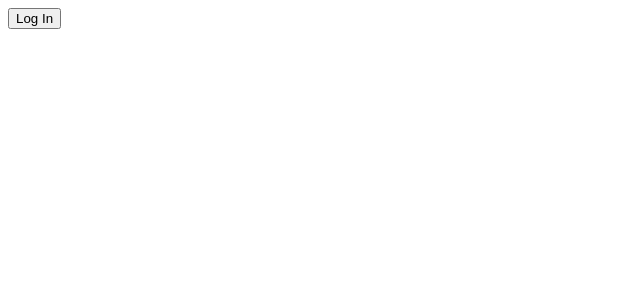
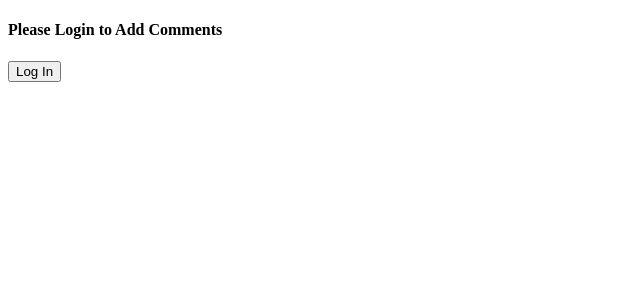
Before and after one commit to anto004/advanced-react, a React (Create React App) app: page /post in a window 1280 px wide. Shown: the top 300 px of the page, without its empty margins (0-640 px from the left). Built offline with nearby package versions, Linux system fonts and the light colour scheme.

Commit message:
Create HOC for authentication

```diff
--- a/src/components/App.js
+++ b/src/components/App.js
@@ -2,8 +2,6 @@ import React, { Component } from "react";
 import { Link } from "react-router-dom";
 import { connect } from "react-redux";
 import { changeAuth } from "actions";
-import CommentBox from "./CommentBox";
-import CommentList from "./CommentList";
 
 // TODO: Create a main page in the App component
 // Navigate to CommentBox
--- a/src/components/CommentBox.js
+++ b/src/components/CommentBox.js
@@ -3,6 +3,7 @@ import { connect } from "react-redux";
 import { saveComment, fetchComments, changeAuth } from "actions";
 import fetchCommentsAPI from "utils/api";
 import CommentList from "components/CommentList";
+import requireAuth from "components/requireAuth";
 
 class CommentBox extends Component {
 	constructor(props) {
@@ -10,34 +11,8 @@ class CommentBox extends Component {
 		this.state = { comment: " " };
 	}
 
-	// Component just got rendered
-	componentDidMount() {
-		console.log("ComponentDidMount: ");
-		this.shouldNavigateAway();
-	}
-
-	// Component after update
 	componentDidUpdate() {
-		console.log("ComponentDidUpdate: ");
-		this.shouldNavigateAway();
-	}
-
-	// helper method
-	// eslint-disable-next-line react/sort-comp
-	shouldNavigateAway() {
-		const { auth } = this.props;
-		if (!auth) {
-			console.log("Not logged In");
-			return true;
-		}
-
-		return false;
-	}
-
-	authenticateUser(auth) {
-		const { boundChangeAuth } = this.props;
-
-		boundChangeAuth(!auth);
+		console.log("CommentBox componentDidUdate called");
 	}
 
 	handleChange = (event) => {
@@ -70,14 +45,25 @@ class CommentBox extends Component {
 		});
 	};
 
+	authenticateUser(auth) {
+		const { boundChangeAuth } = this.props;
+
+		boundChangeAuth(!auth);
+	}
+
 	render() {
 		const { comment } = this.state;
-		const { auth } = this.props;
+		const { isLoggedIn } = this.props;
+		console.log("isLoggedIn:", isLoggedIn);
 
-		return this.shouldNavigateAway() ? (
-			<button type="button" onClick={() => this.authenticateUser(auth)}>
-				Log In
-			</button>
+		// TODO: Create a HOC Log In button
+		return !isLoggedIn ? (
+			<div>
+				<h4>Please Login to Add Comments</h4>
+				<button type="button" onClick={() => this.authenticateUser(isLoggedIn)}>
+					Log In
+				</button>
+			</div>
 		) : (
 			<div>
 				<form onSubmit={this.handleSubmit}>
@@ -100,13 +86,6 @@ class CommentBox extends Component {
 	}
 }
 
-const mapStateToProps = (state) => {
-	return {
-		auth: state.changeAuth,
-		// comments: state, // Pass all the array of comments in the state
-	};
-};
-
 function dispatchStateToProps(dispatch) {
 	return {
 		boundSaveComment: (id, comment) => dispatch(saveComment(id, comment)),
@@ -115,4 +94,4 @@ function dispatchStateToProps(dispatch) {
 	};
 }
 
-export default connect(mapStateToProps, dispatchStateToProps)(CommentBox);
+export default connect(null, dispatchStateToProps)(requireAuth(CommentBox));
--- /dev/null
+++ b/src/components/requireAuth.js
@@ -0,0 +1,44 @@
+import React, { Component } from "react";
+import { connect } from "react-redux";
+
+export default (ChildComponent) => {
+	class ComposedComponent extends Component {
+		// Component just got rendered
+		componentDidMount() {
+			// console.log("ComponentDidMount: ");
+		}
+
+		// Component after update
+		componentDidUpdate() {
+			// console.log("requireAuth componentDidUdate called");
+		}
+
+		// Authentiation code would go in here
+		authenticateUser() {
+			const { auth } = this.props;
+
+			if (!auth) {
+				console.log("Not logged In");
+				// this.props.history.push("/");
+				return false;
+			}
+			return true;
+		}
+
+		render() {
+			// Whenever state.changeAuth is changed
+			// AuthenticateUser is called with new values
+			const isLoggedIn = this.authenticateUser();
+
+			return <ChildComponent {...this.props} isLoggedIn={isLoggedIn} />;
+		}
+	}
+
+	const mapStateToProps = (state) => {
+		return {
+			auth: state.changeAuth,
+		};
+	};
+
+	return connect(mapStateToProps)(ComposedComponent);
+};
```
Also changed, not shown: .eslintrc.json.
